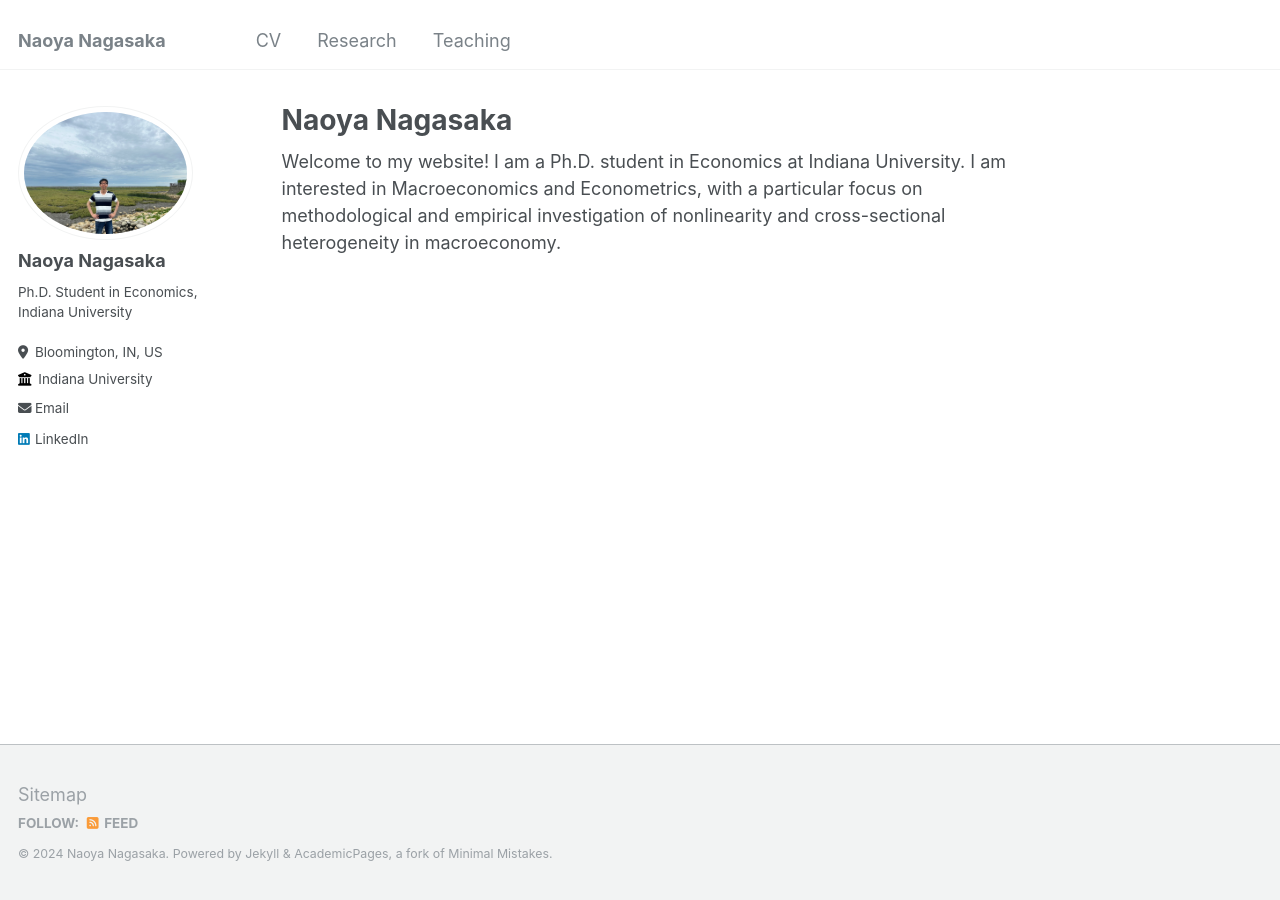
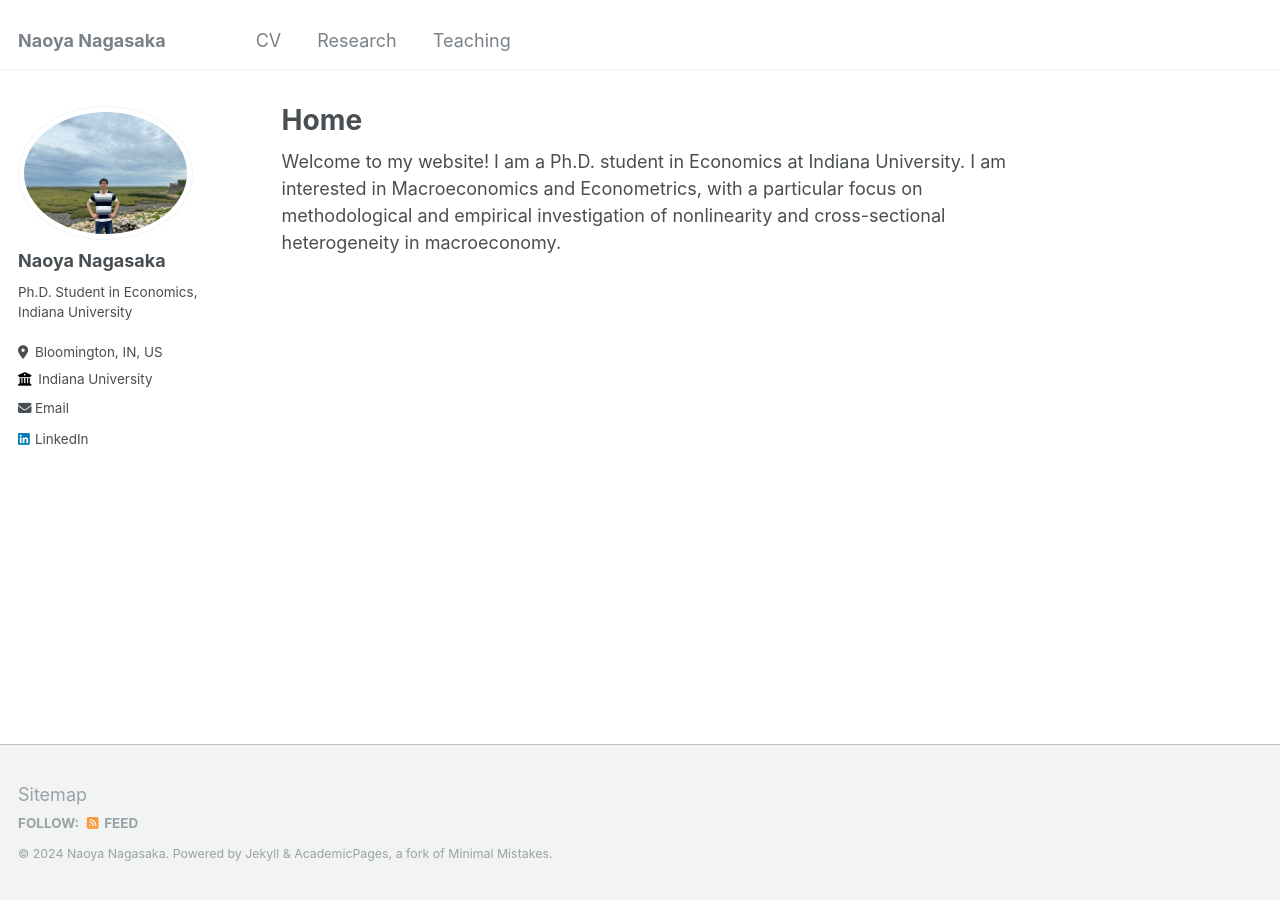
Before and after one commit to naonagas/naonagas.github.io, a Jekyll site: the page built from _pages/about.md, in a window 1280 px wide. Built offline with Jekyll 4.4.1, drawn with Linux system fonts in a browser that asks for light colours.

Commit message:
Update about.md

```diff
--- a/_pages/about.md
+++ b/_pages/about.md
@@ -1,6 +1,6 @@
 ---
 permalink: /
-title: "Naoya Nagasaka"
+title: "Home"
 author_profile: true
 redirect_from:
   - /about/
```
